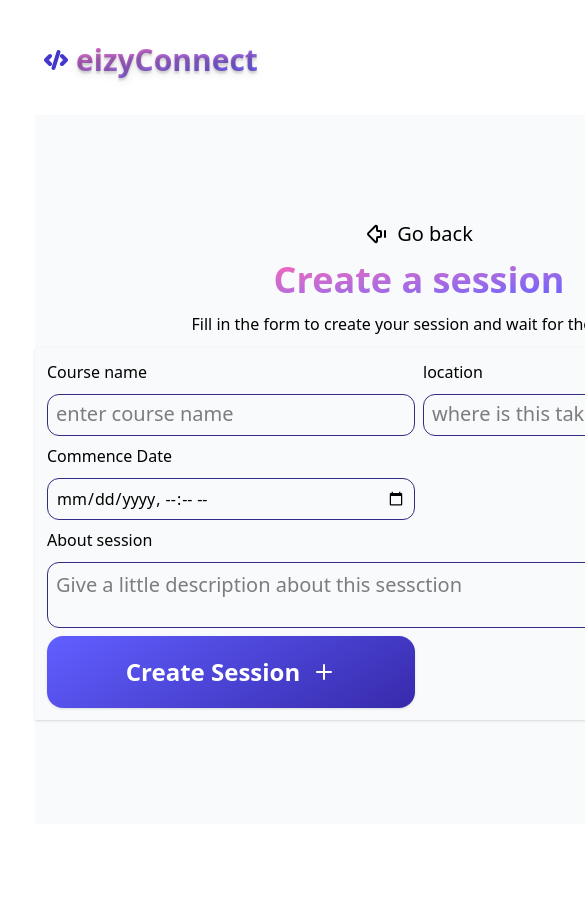
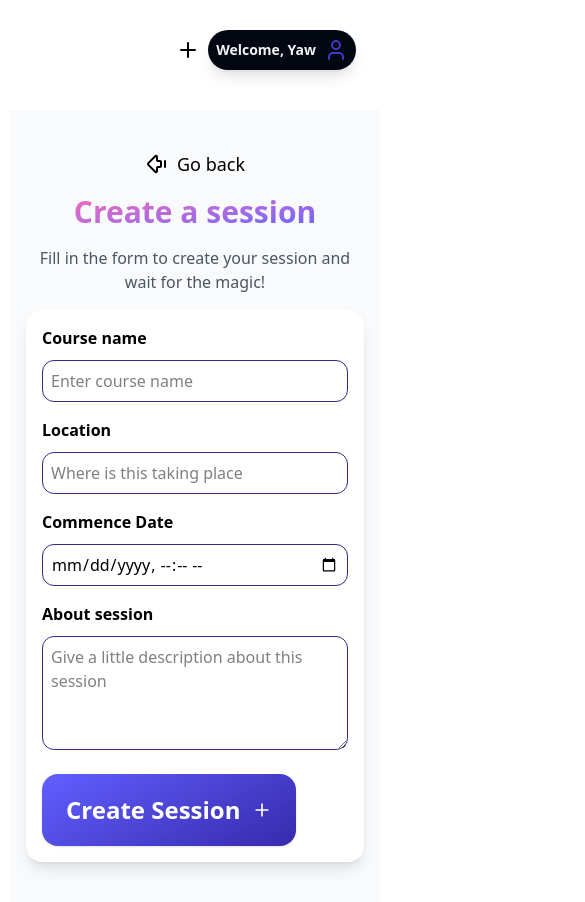
Before and after one commit to CodeHumps001/Study-buddy-web, a React (Vite) app in the folder studdy-buddy/: page /session/create in a window 390 px wide. Shown: the top 902 px of the page, 585 px wide, since content can reach past the window. Before the commit the page ends 844 px from the top, so only its background shows below. Built offline with nearby package versions, Linux system fonts and the light colour scheme.

Commit message:
UI resposniveness implemented

```diff
--- a/studdy-buddy/package.json
+++ b/studdy-buddy/package.json
@@ -13,11 +13,14 @@
     "@supabase/supabase-js": "^2.89.0",
     "@tailwindcss/postcss": "^4.1.18",
     "@tailwindcss/vite": "^4.1.18",
+    "@tanstack/react-query": "^5.90.12",
+    "@tanstack/react-query-devtools": "^5.91.1",
     "icons": "^1.0.0",
     "lucide-react": "^0.562.0",
     "postcss": "^8.5.6",
     "react": "^19.2.3",
     "react-dom": "^19.2.0",
+    "react-hot-toast": "^2.6.0",
     "react-router": "^7.11.0",
     "react-router-dom": "^7.11.0",
     "styled-components": "^6.1.19",
--- a/studdy-buddy/src/components/Header.jsx
+++ b/studdy-buddy/src/components/Header.jsx
@@ -17,10 +17,10 @@ const HeaderTag = styled.header`
 export default function Header() {
   const { isHide, setIshide } = useLayout();
   return (
-    <HeaderTag className=" flex justify-between items-center px-6">
+    <HeaderTag className=" flex justify-between items-center px-6 max-[500px]:justify-end">
       <NavLink
         to="/"
-        className="flex gap-2 text-3xl items-center font-bold text-shadow-lg h cursor-pointer transition-all  bg-linear-to-br from-pink-400 to-indigo-500 text-transparent bg-clip-text "
+        className="flex gap-2 text-3xl items-center font-bold text-shadow-lg h cursor-pointer transition-all  bg-linear-to-br from-pink-400 to-indigo-500 text-transparent bg-clip-text max-[500px]:hidden "
       >
         <LucideCode2 color="#4338ca" strokeWidth={4} /> <span>eizyConnect</span>
       </NavLink>
--- a/studdy-buddy/src/pages/CreateSession.jsx
+++ b/studdy-buddy/src/pages/CreateSession.jsx
@@ -1,6 +1,6 @@
 import styled from "styled-components";
 import Button from "../components/Button";
-import { ArrowBigLeftDash, Plus, Send } from "lucide-react";
+import { ArrowBigLeftDash, Plus } from "lucide-react";
 import { NavLink } from "react-router";
 
 const Field = styled.div`
@@ -8,58 +8,76 @@ const Field = styled.div`
   flex-direction: column;
   gap: 10px;
 `;
+
 export default function CreateSession() {
   return (
-    <div className="bg-gray-50 flex flex-col  gap-3 justify-center items-center h-full">
+    // Added horizontal padding (px-4) so the form doesn't touch screen edges on mobile
+    <div className="bg-gray-50 flex flex-col gap-4 justify-center items-center min-h-full py-10 px-4">
       <NavLink
         to="/"
-        className="flex hover:underline text-xl justify-center items-center gap-2"
+        className="flex hover:underline text-lg md:text-xl justify-center items-center gap-2"
       >
         <ArrowBigLeftDash />
         <span>Go back</span>
       </NavLink>
-      <h1 className="text-4xl font-bold bg-linear-to-br from-pink-400 to-indigo-500 text-transparent bg-clip-text text-shadow-2xl">
-        Create a session{" "}
+
+      {/* text-center ensures header stays centered on small screens */}
+      <h1 className="text-3xl md:text-4xl font-bold bg-linear-to-br from-pink-400 to-indigo-500 text-transparent bg-clip-text text-center">
+        Create a session
       </h1>
-      <p>Fill in the form to create your session and wait for the magic!</p>
-      <form className="grid grid-cols-2 w-3xl shadow gap-2 p-3">
+
+      <p className="text-center text-gray-600 max-w-md">
+        Fill in the form to create your session and wait for the magic!
+      </p>
+
+      {/*
+        Responsive Changes:
+        1. grid-cols-1 by default, md:grid-cols-2 for desktop.
+        2. w-full for mobile, md:w-3xl for desktop.
+      */}
+      <form className="grid grid-cols-1 md:grid-cols-2 w-full md:w-3xl shadow-lg bg-white gap-4 p-4 md:p-6 rounded-2xl">
         <Field>
-          <label htmlFor="">Course name</label>
+          <label className="font-semibold">Course name</label>
           <input
             type="text"
-            placeholder="enter course name"
-            className="p-2 rounded-xl border-indigo-900 border   outline-indigo-800 placeholder:text-xl"
-          />
-        </Field>
-        <Field>
-          <label htmlFor="">location</label>
-          <input
-            type="text"
-            placeholder="where is this taking place"
-            className="p-2 rounded-xl border-indigo-900 border   outline-indigo-800 placeholder:text-xl"
-          />
-        </Field>
-        <Field>
-          <label htmlFor="">Commence Date</label>
-          <input
-            type="datetime-local"
-            placeholder="enter course name"
-            className="p-2 rounded-xl border-indigo-900 border   outline-indigo-800 placeholder:text-xl"
-          />
-        </Field>
-        <Field className="grid col-span-2">
-          <label htmlFor="">About session</label>
-          <textarea
-            type="text"
-            placeholder="Give a little description about this sessction"
-            className="p-2 rounded-xl border-indigo-900 border   outline-indigo-800 placeholder:text-xl "
+            placeholder="Enter course name"
+            className="p-2 rounded-xl border-indigo-900 border outline-indigo-800 placeholder:text-base md:placeholder:text-xl"
           />
         </Field>
 
-        <Button>
-          <span>Create Session</span>
-          <Plus />
-        </Button>
+        <Field>
+          <label className="font-semibold">Location</label>
+          <input
+            type="text"
+            placeholder="Where is this taking place"
+            className="p-2 rounded-xl border-indigo-900 border outline-indigo-800 placeholder:text-base md:placeholder:text-xl"
+          />
+        </Field>
+
+        <Field className="md:col-span-1">
+          <label className="font-semibold">Commence Date</label>
+          <input
+            type="datetime-local"
+            className="p-2 rounded-xl border-indigo-900 border outline-indigo-800"
+          />
+        </Field>
+
+        {/* This field spans both columns on desktop, one column on mobile */}
+        <Field className="md:col-span-2">
+          <label className="font-semibold">About session</label>
+          <textarea
+            rows="4"
+            placeholder="Give a little description about this session"
+            className="p-2 rounded-xl border-indigo-900 border outline-indigo-800 placeholder:text-base md:placeholder:text-xl"
+          />
+        </Field>
+
+        <div className="md:col-span-2 mt-2">
+          <Button className="w-full flex justify-center items-center gap-2">
+            <span>Create Session</span>
+            <Plus size={20} />
+          </Button>
+        </div>
       </form>
     </div>
   );
--- a/studdy-buddy/src/pages/HomePage.jsx
+++ b/studdy-buddy/src/pages/HomePage.jsx
@@ -6,6 +6,7 @@ import SessionCard from "../components/SessionCard";
 
 const FeedView = styled.div`
   display: flex;
+  height: 85vh;
 `;
 const FeedCard = styled.ul`
   display: flex;
@@ -15,7 +16,7 @@ function HomePage() {
     <div className="bg-gray-50 h-full rounded-2xl relative">
       <FeedView className="flex justify-start items-start flex-col p-2">
         <h1 className="text-3xl font-bold text-indigo-900">Recently Posted</h1>
-        <FeedCard className="flex justify-start items-start p-3 flex-wrap gap-10">
+        <FeedCard className="flex justify-start items-start p-3 flex-wrap gap-10 overflow-y-auto w-full h-full">
           <SessionCard />
         </FeedCard>
       </FeedView>
--- a/studdy-buddy/src/pages/ui/HomepageLayout.jsx
+++ b/studdy-buddy/src/pages/ui/HomepageLayout.jsx
@@ -1,32 +1,48 @@
 import styled from "styled-components";
-import View from "../../components/View";
 import { Outlet } from "react-router";
 import Sidebar from "../../components/Sidebar";
 import Header from "../../components/Header";
-import { useContext } from "react";
 import { useLayout } from "../../context/LayoutContext";
 
 const HomeLayout = styled.div`
   height: 100vh;
   display: grid;
+  /* Default Desktop: Sidebar and Content */
   grid-template-columns: auto 1fr;
   grid-template-rows: auto 1fr;
   gap: 15px;
+  padding: 20px;
 
-  padding: 20px;
+  /* Mobile Styles (max-width: 768px) */
+  @media (max-width: 768px) {
+    grid-template-columns: 1fr; /* Single column */
+    grid-template-rows: auto auto 1fr; /* Header, Sidebar (if visible), then Main */
+    padding: 10px;
+    gap: 10px;
+  }
 `;
 
 const Main = styled.main`
-  grid-column: 2/-1;
-  grid-row: 2/-1;
+  grid-column: 2 / -1;
+  grid-row: 2 / -1;
+
+  @media (max-width: 768px) {
+    grid-column: 1 / -1; /* Take full width on mobile */
+    grid-row: 3 / -1; /* Move to third row if sidebar is above it */
+  }
 `;
+
 function HomepageLayout() {
   const { isHide } = useLayout();
+
   return (
     <HomeLayout>
       <Header />
+      {/*
+         On mobile, you might want to wrap Sidebar in a
+         div that handles its specific mobile positioning
+      */}
       {isHide && <Sidebar />}
-
       <Main>
         <Outlet />
       </Main>
```
Also changed, not shown: studdy-buddy/src/components/SessionCard.jsx (+44 -28 lines), studdy-buddy/src/pages/Login.jsx (+45 -19 lines), studdy-buddy/src/pages/Signup.jsx (+50 -34 lines), 1 other file (tests, documents, lock files or other folders).
